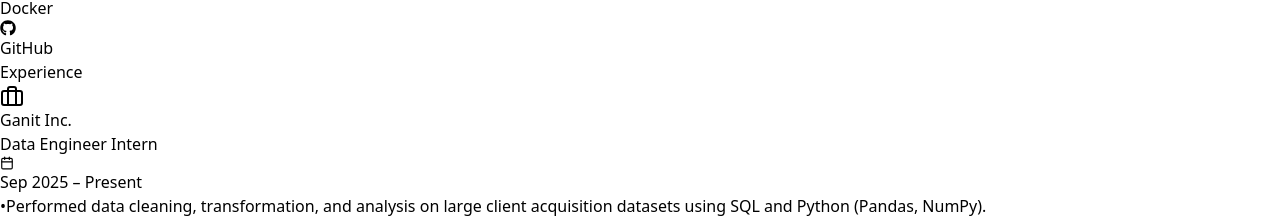
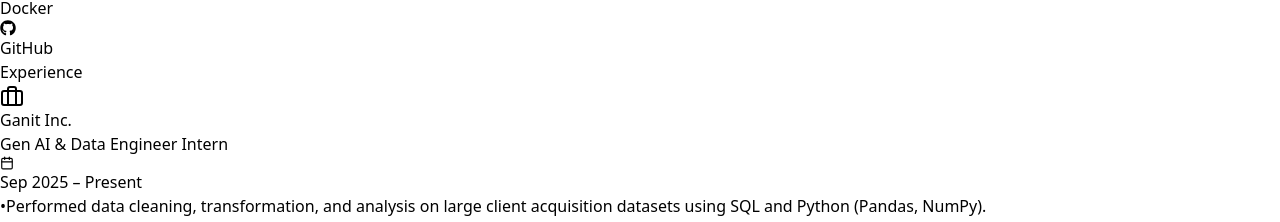
Before and after one commit to AmalaGB/AmalaGesulan-Portfolio, a React (Vite) app: page / in a window 1280 px wide. Shown: the part 1016-1238 px from the top of the page. Built offline with nearby package versions, Linux system fonts and the light colour scheme.

Commit message:
Update
Updated the role title for the Ganit Inc. internship to 'Gen AI & Data Engineer Intern'.

```diff
--- a/src/components/Experience.tsx
+++ b/src/components/Experience.tsx
@@ -4,7 +4,7 @@
   const experiences = [
     {
       title: "Ganit Inc.",
-      role: "Data Engineer Intern",
+      role: "Gen AI & Data Engineer Intern",
       period: "Sep 2025 – Present",
       type: "work",
       description: [
```
